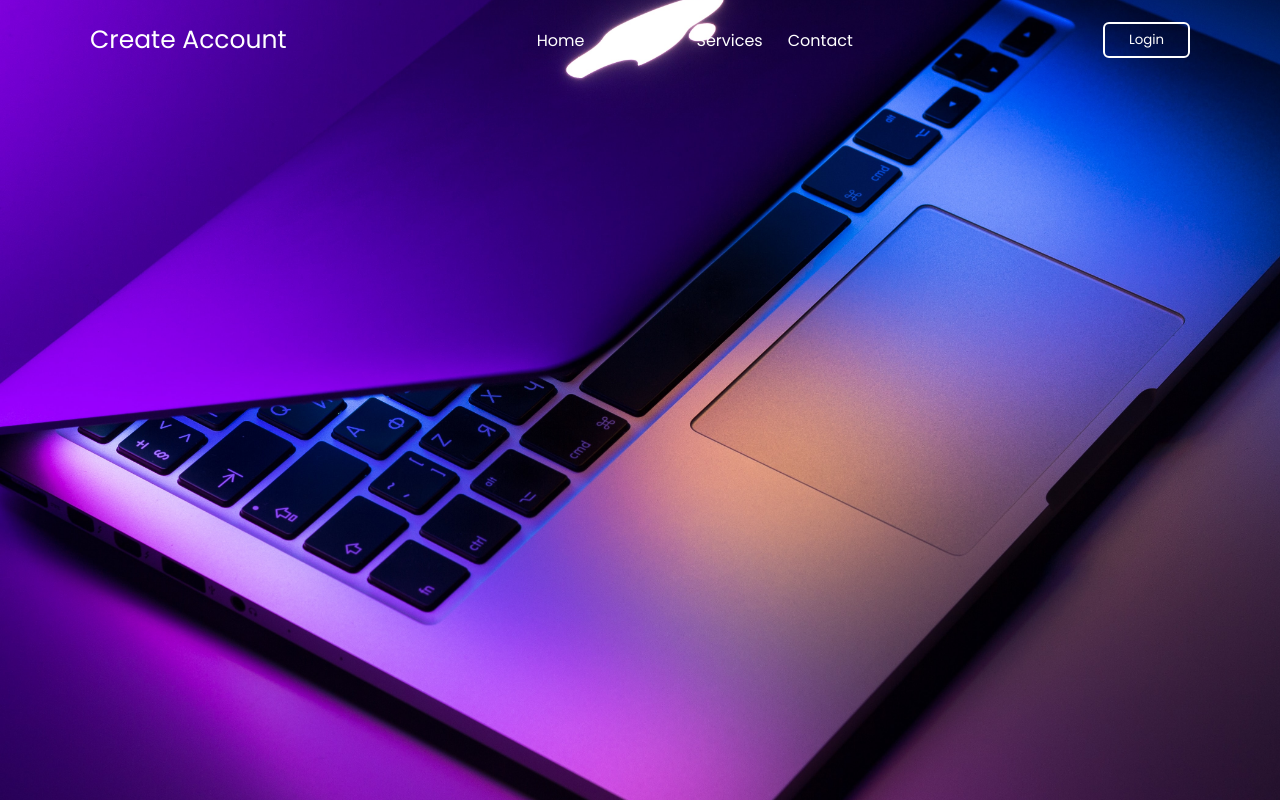
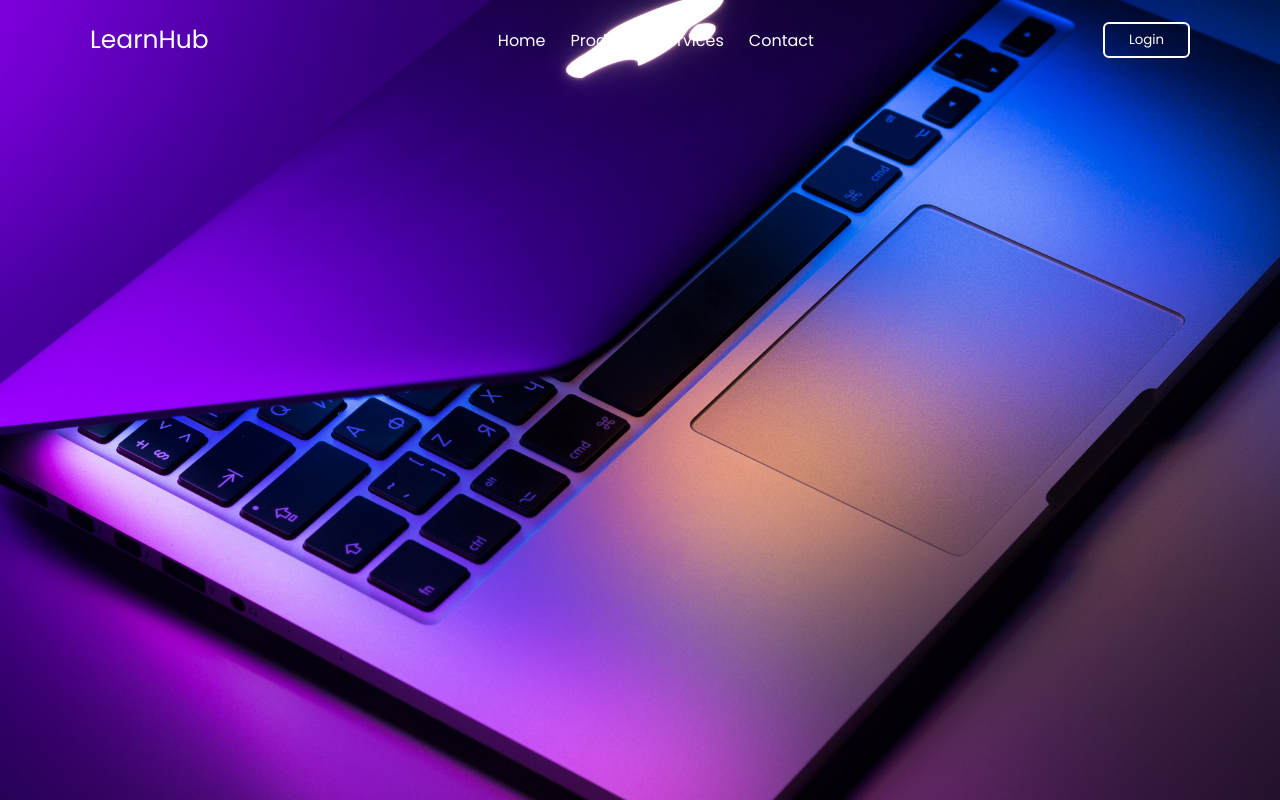
Before and after one commit to Nisarg0421/RegistrationForm, a plain HTML site: page index.html in a window 1280 px wide. Drawn offline with nearby package versions, Linux system fonts and the light colour scheme.

Commit message:
first commit

```diff
--- a/index.html
+++ b/index.html
@@ -13,7 +13,7 @@
     <!-- Header -->
     <header class="header">
       <nav class="nav">
-        <a href="#" class="nav_logo">Create Account </a>
+        <a href="#" class="nav_logo">LearnHub</a>
 
         <ul class="nav_items">
           <li class="nav_item">
```
